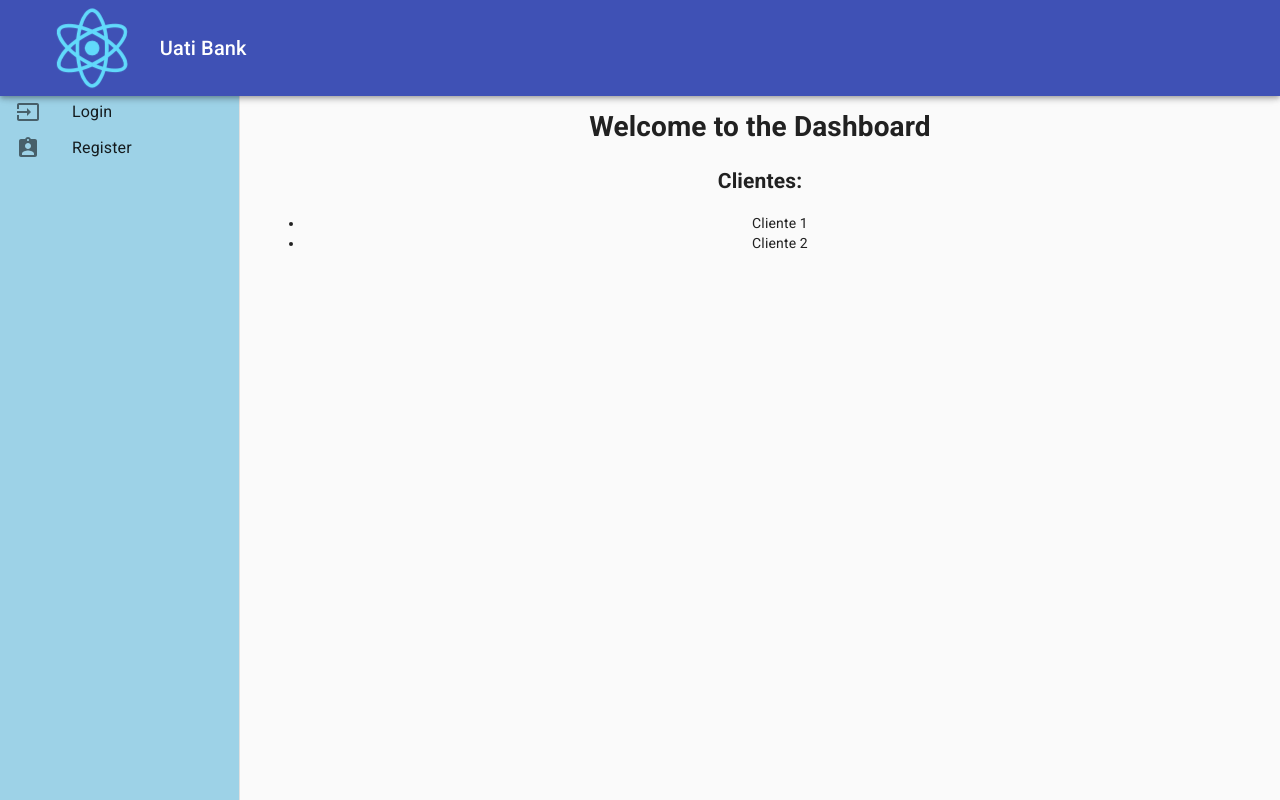
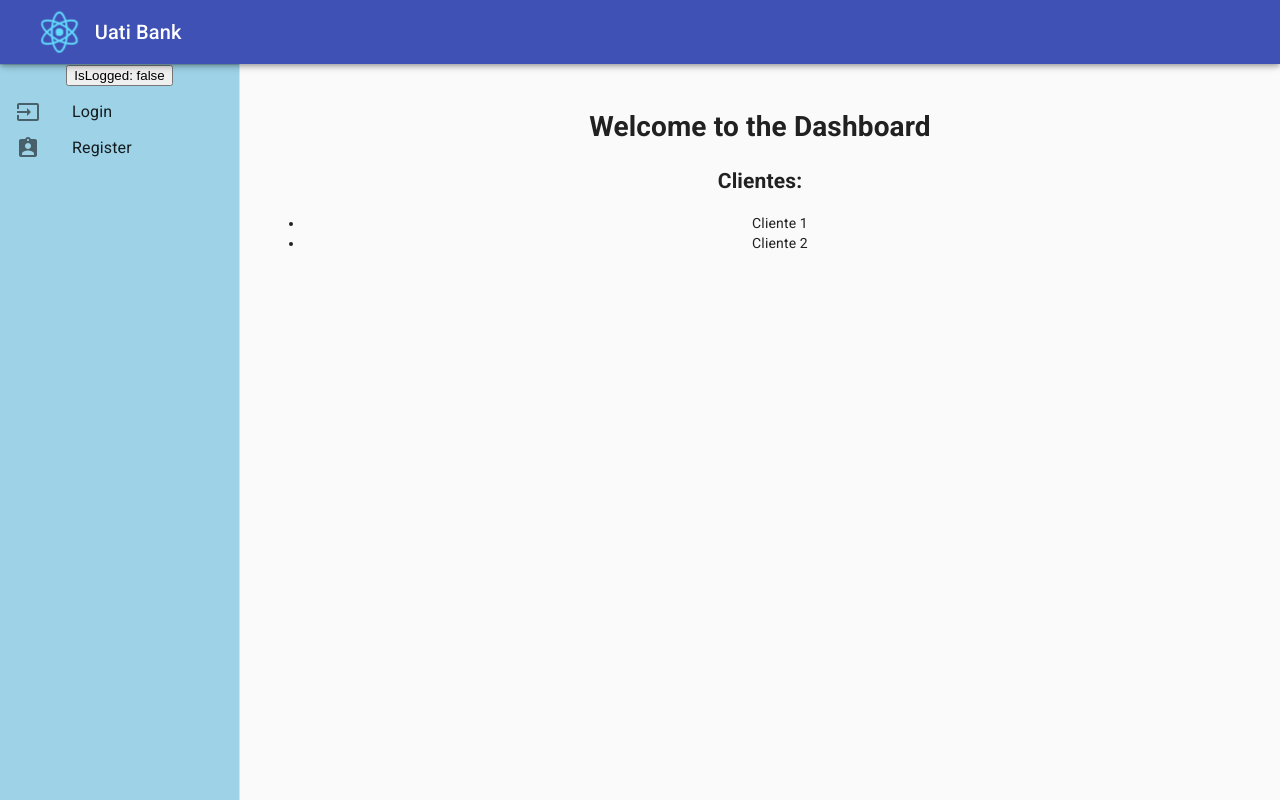
Before and after one commit to codenation-dev/squad-5-aceleradev-fs-florianopolis, a React (Create React App) app in the folder frontend/uatireact/: page /dashboard in a window 1280 px wide. Built offline with nearby package versions, Linux system fonts and the light colour scheme.

Commit message:
changed logo size

```diff
--- a/frontend/uatireact/src/App.css
+++ b/frontend/uatireact/src/App.css
@@ -4,7 +4,7 @@
 
 .App-logo {
   animation: App-logo-spin infinite 20s linear;
-  height: 12vh;
+  height: 50px;
   pointer-events: none;
 }
 
```
